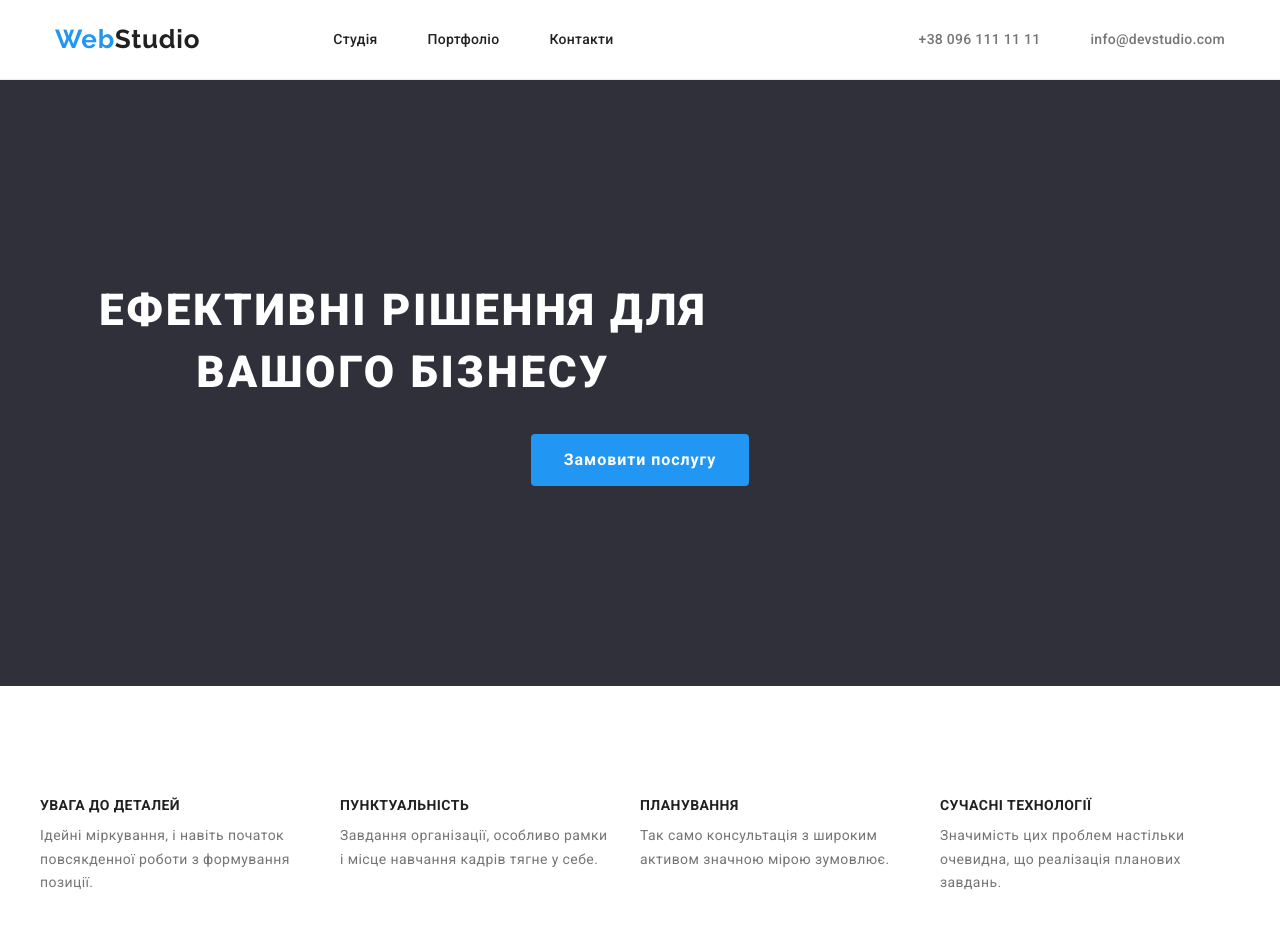
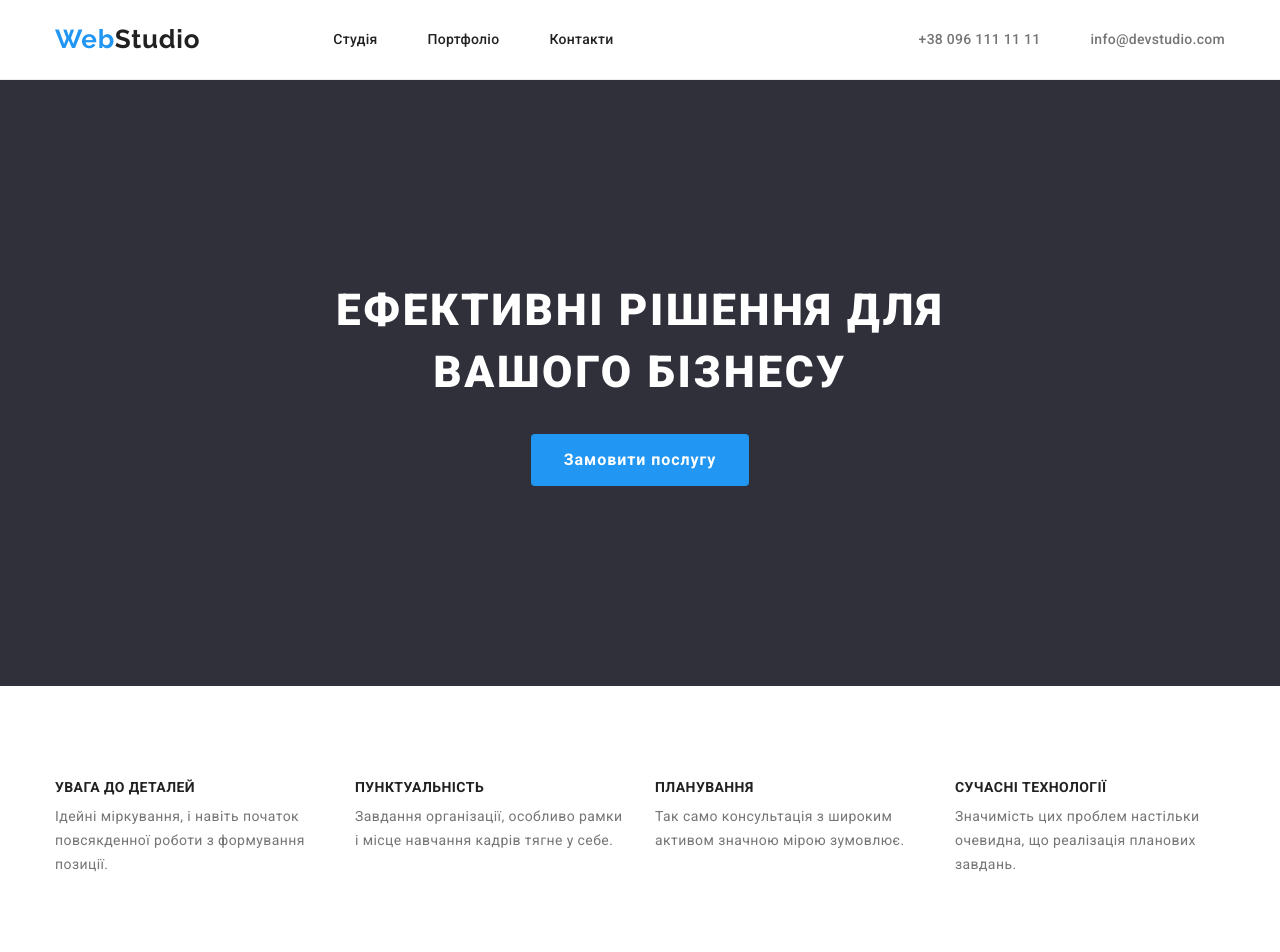
Before and after one commit to Yanna-Trofimova/goit-markup-hw-03, a plain HTML site: page index.html in a window 1280 px wide. Shown: the top 952 px of the page. Drawn offline with nearby package versions, Linux system fonts and the light colour scheme.

Commit message:
Add files via upload

```diff
--- a/css/style.css
+++ b/css/style.css
@@ -180,6 +180,8 @@ h1,h2,h3,ul,p{
     text-transform: uppercase;
 
     margin-bottom: 30px;
+    margin-left: auto;
+    margin-right: auto;
 }
 
 .hero-btn{
@@ -225,7 +227,7 @@ h1,h2,h3,ul,p{
 /*about*/
 
 .width-size{
-    display: inline;
+
 }
 
 .about{
@@ -236,6 +238,7 @@ h1,h2,h3,ul,p{
 .about-list{
     display: flex;
     flex-wrap: wrap;
+    padding: 0;
 }
 
 
@@ -248,7 +251,7 @@ h1,h2,h3,ul,p{
 }
 
 .about-item:last-child{
-    margin-right: o;
+    margin-right: 0;
 }
 
 .about-item>h3{
```
